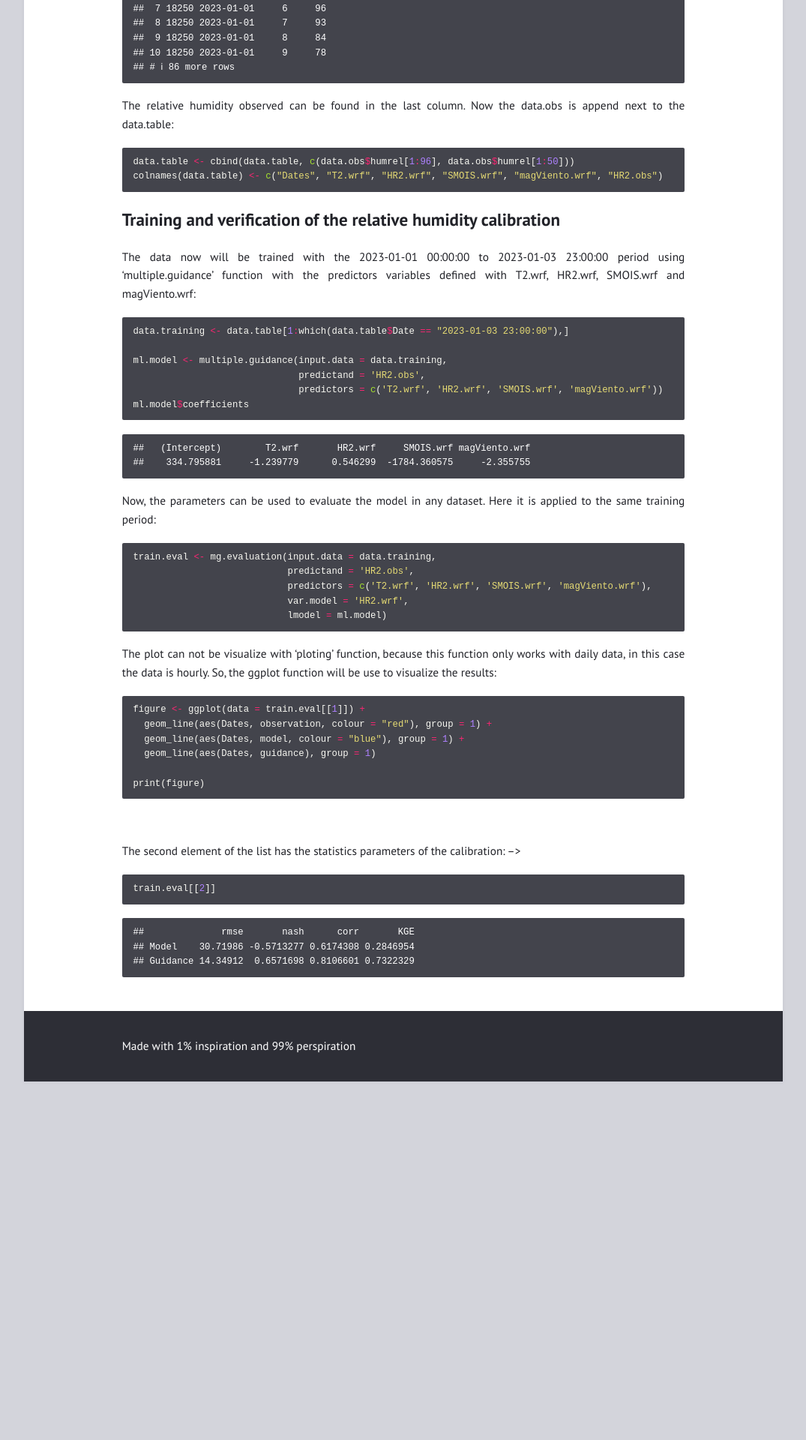
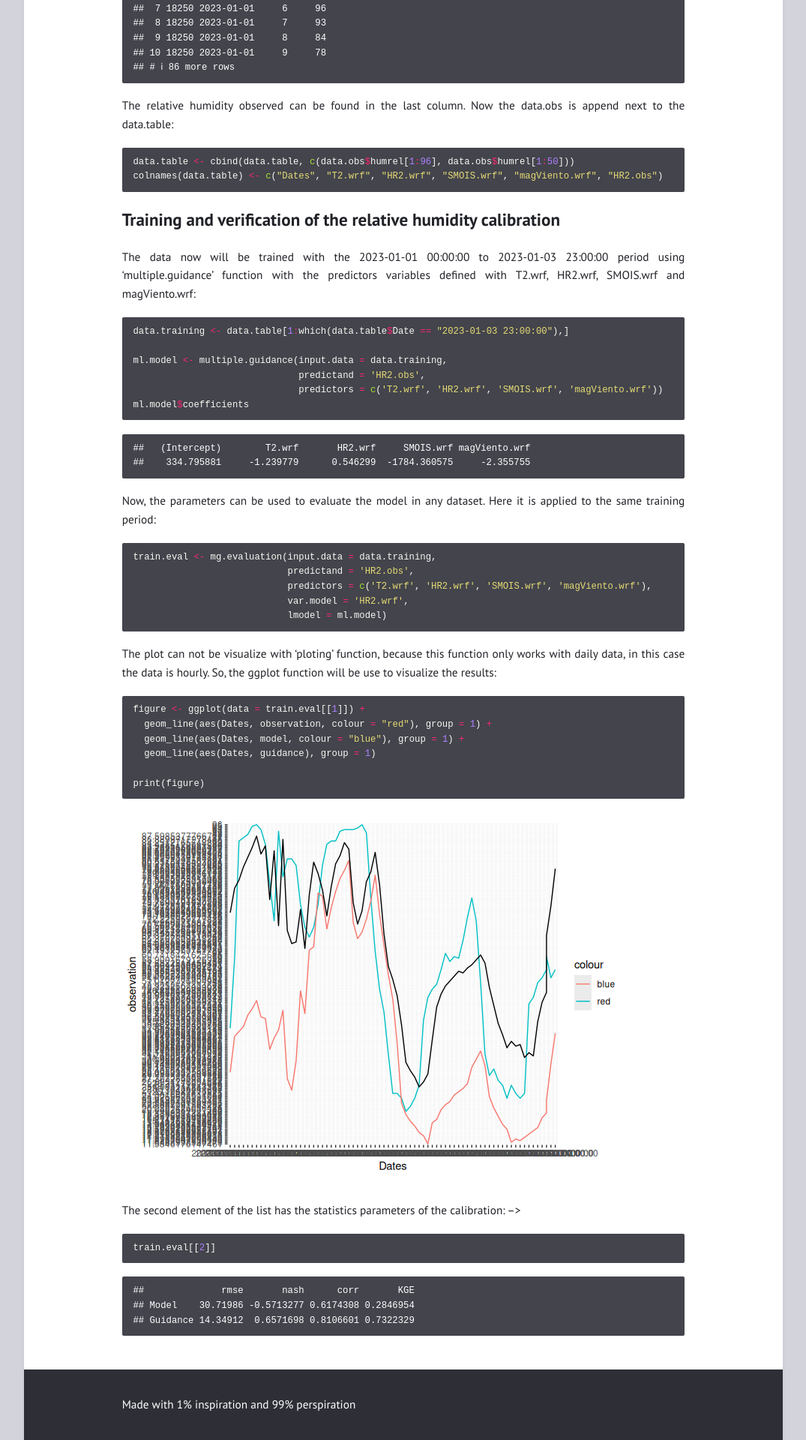
Before and after one commit to Gonzalo1985/CodeTipsHub, a Jekyll site: the page built from _posts/2024-12-04-Relative-humidity-calibration.md, in a window 1280 px wide. Shown: the part 3135-5055 px from the top of the page at 75% size, without its empty margins (102-1177 px from the left). Built offline with Jekyll 4.4.1, drawn with Linux system fonts in a browser that asks for light colours; before the commit the page ends 4577 px from its top, so only the background shows below that.

Commit message:
Post updated

````diff
--- a/_posts/2024-12-04-Relative-humidity-calibration.md
+++ b/_posts/2024-12-04-Relative-humidity-calibration.md
@@ -227,7 +227,7 @@
 print(figure)
 ```
 
-![](Page04_awswrfsmn_files/figure-gfm/unnamed-chunk-14-1.png)<!-- -->
+![](../Page04_awswrfsmn_files/figure-gfm/unnamed-chunk-14-1.png)<!-- -->
 
 The second element of the list has the statistics parameters of the
 calibration: –\>
````
